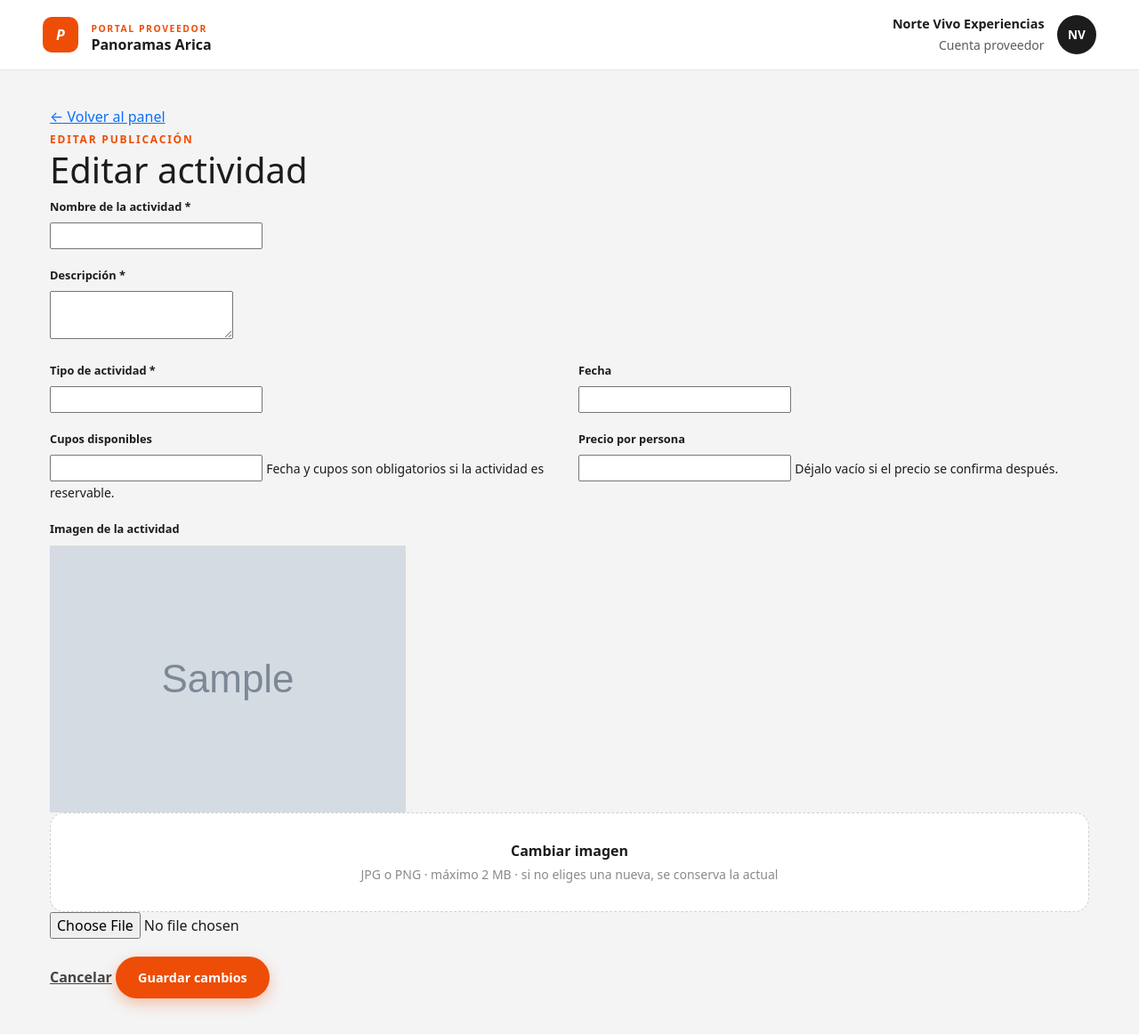
After one commit to NightSS-01/Panoramas_Arica, a Django app: template Panoramas_Arica/actividades/templates/actividades/editar.html in a window 1280 px wide. The commit adds this page. Shown: the whole page at 89% size. Run offline with Django 5.2, Linux system fonts and the light colour scheme; the template is opened without the code that fills it: most values are stand-ins (such as "Sample title", 1, 10 or a date in 2020); grey boxes marked "Sample" are stand-in pictures; form fields are guessed from the names that the template uses.

Commit message:
feat: agregar pagina de edicion

```diff
--- /dev/null
+++ b/Panoramas_Arica/actividades/templates/actividades/editar.html
@@ -0,0 +1,85 @@
+{% extends 'actividades/proveedor_base.html' %}
+
+{% block titulo %}Editar actividad{% endblock %}
+
+{% block contenido %}
+  <a href="{% url 'actividades:panel' %}" class="volver-enlace">← Volver al panel</a>
+
+  <section class="form-pagina">
+    <small class="panel-etiqueta">EDITAR PUBLICACIÓN</small>
+    <h1 class="form-pagina__titulo">Editar actividad</h1>
+
+    <form method="post" enctype="multipart/form-data">
+      {% csrf_token %}
+
+      <div class="campo">
+        <label for="{{ form.titulo.id_for_label }}">Nombre de la actividad *</label>
+        {{ form.titulo }}
+        {% for e in form.titulo.errors %}<div class="campo__error">{{ e }}</div>{% endfor %}
+      </div>
+
+      <div class="campo">
+        <label for="{{ form.descripcion.id_for_label }}">Descripción *</label>
+        {{ form.descripcion }}
+        {% for e in form.descripcion.errors %}<div class="campo__error">{{ e }}</div>{% endfor %}
+      </div>
+
+      <div class="campo-fila">
+        <div class="campo">
+          <label for="{{ form.modalidad.id_for_label }}">Tipo de actividad *</label>
+          {{ form.modalidad }}
+          {% for e in form.modalidad.errors %}<div class="campo__error">{{ e }}</div>{% endfor %}
+        </div>
+        <div class="campo">
+          <label for="{{ form.fecha.id_for_label }}">Fecha</label>
+          {{ form.fecha }}
+          {% for e in form.fecha.errors %}<div class="campo__error">{{ e }}</div>{% endfor %}
+        </div>
+      </div>
+
+      <div class="campo-fila">
+        <div class="campo">
+          <label for="{{ form.cupos.id_for_label }}">Cupos disponibles</label>
+          {{ form.cupos }}
+          <small class="campo__ayuda">Fecha y cupos son obligatorios si la actividad es reservable.</small>
+          {% for e in form.cupos.errors %}<div class="campo__error">{{ e }}</div>{% endfor %}
+        </div>
+        <div class="campo">
+          <label for="{{ form.precio.id_for_label }}">Precio por persona</label>
+          {{ form.precio }}
+          <small class="campo__ayuda">Déjalo vacío si el precio se confirma después.</small>
+          {% for e in form.precio.errors %}<div class="campo__error">{{ e }}</div>{% endfor %}
+        </div>
+      </div>
+
+      <div class="campo">
+        <label for="{{ form.imagen.id_for_label }}">Imagen de la actividad</label>
+        {% if actividad.imagen %}
+          <img src="{{ actividad.imagen.url }}" alt="Imagen actual" class="form-pagina__imagen">
+        {% endif %}
+        <label for="{{ form.imagen.id_for_label }}" class="zona-imagenes">
+          <strong id="zona-imagenes-texto">{% if actividad.imagen %}Cambiar imagen{% else %}Seleccionar imagen{% endif %}</strong>
+          <small>JPG o PNG · máximo 2 MB · si no eliges una nueva, se conserva la actual</small>
+        </label>
+        {{ form.imagen }}
+        {% for e in form.imagen.errors %}<div class="campo__error">{{ e }}</div>{% endfor %}
+      </div>
+
+      <div class="form-pagina__pie">
+        <a href="{% url 'actividades:panel' %}" class="modal-actividad__cancelar">Cancelar</a>
+        <button type="submit" class="btn-panel btn-panel--acento">Guardar cambios</button>
+      </div>
+    </form>
+  </section>
+{% endblock %}
+
+{% block scripts %}
+<script>
+  const inputImagen = document.getElementById('{{ form.imagen.id_for_label }}');
+  inputImagen.addEventListener('change', function () {
+    if (inputImagen.files.length) {
+      document.getElementById('zona-imagenes-texto').textContent = inputImagen.files[0].name;
+    }
+  });
+</script>
+{% endblock %}
```
Also changed, not shown: Panoramas_Arica/actividades/templates/actividades/panel.html (+9 -10 lines).
